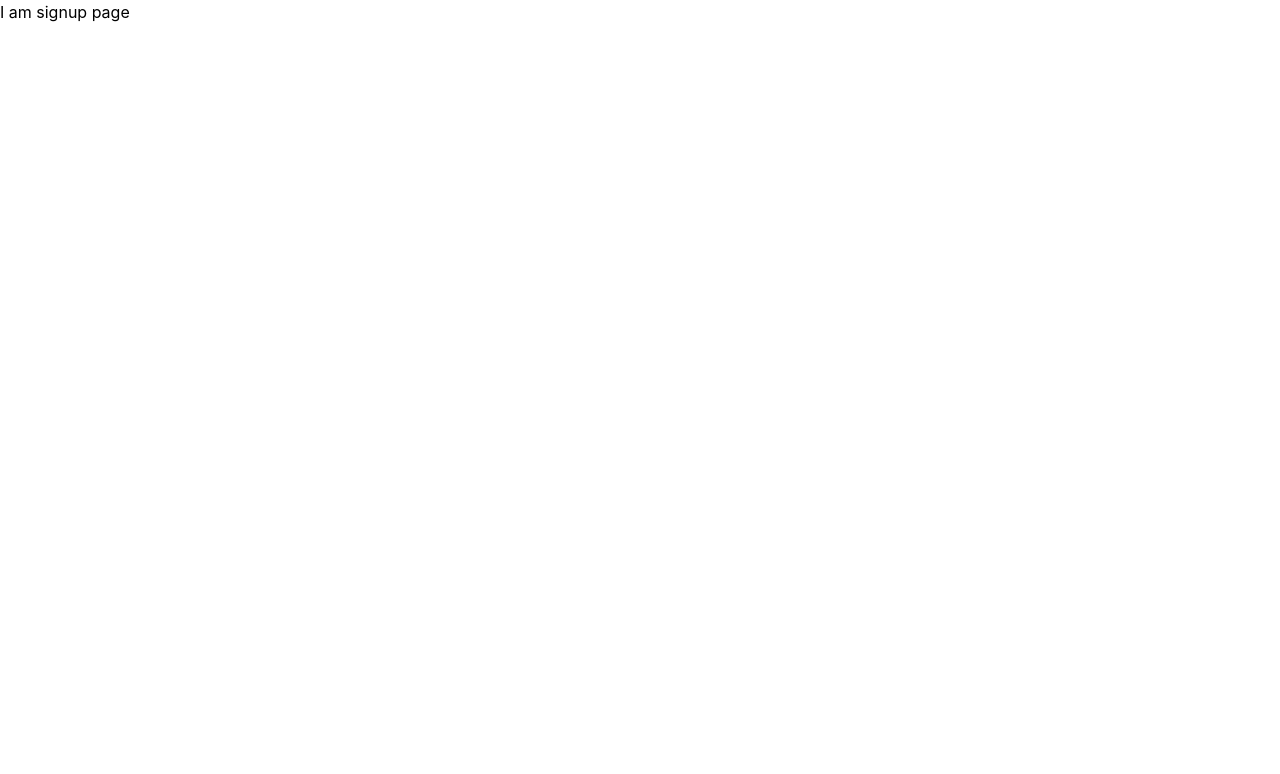
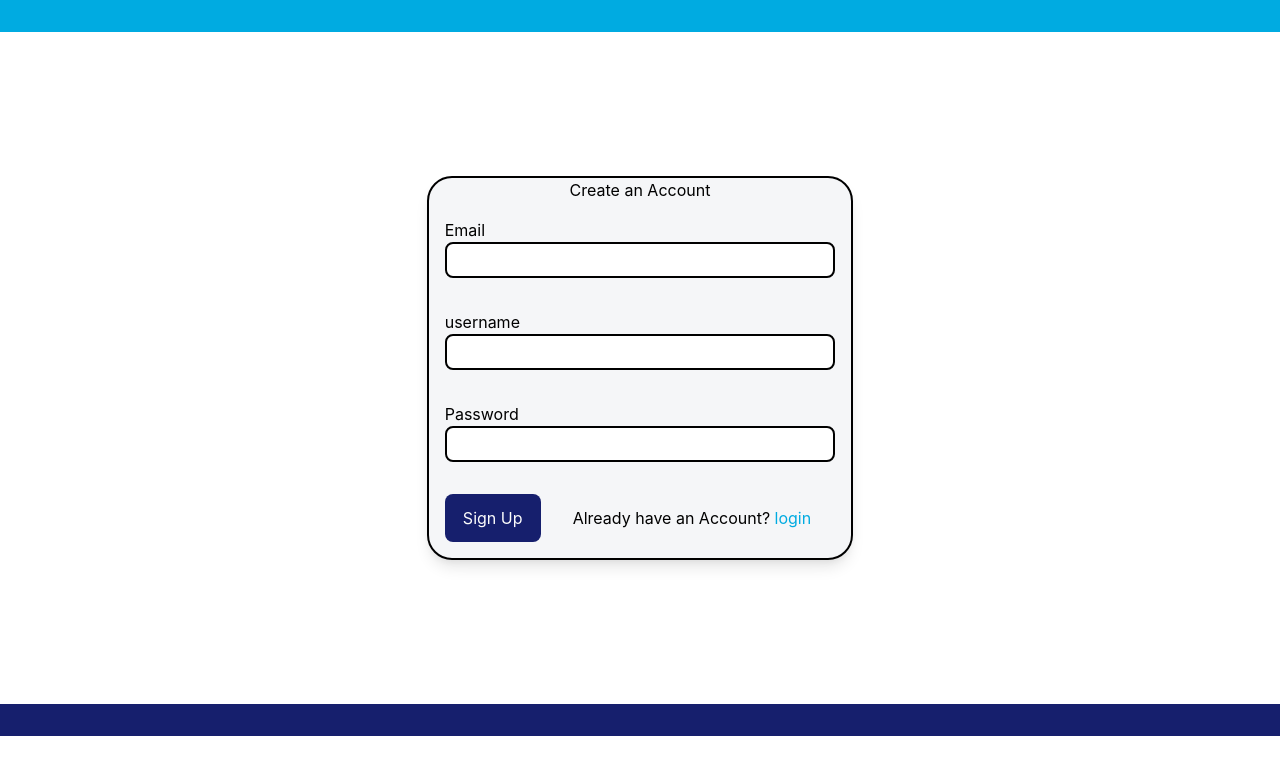
Before and after one commit to alexc957/My-Note-Taking-App, a React (Create React App) app: page /signup in a window 1280 px wide. Shown: the top 774 px of the page. Built offline with nearby package versions, Linux system fonts and the light colour scheme.

Commit message:
sign up page almost done

```diff
--- a/src/components/Card.js
+++ b/src/components/Card.js
@@ -3,13 +3,13 @@ import { Link } from 'react-router-dom'
 
 export default function Card({plan, features}) {
     return (
-        <div className="w-56 h-64 p-8 border-2 divide-opacity-10 rounded-lg m-4 flex flex-col justify-between items-center">
+        <div className="w-56 h-64 p-8 border-2 divide-opacity-10 rounded-lg m-4 flex flex-col justify-between items-center shadow-lg">
             <p className="text-center" data-testid={plan}>{plan}</p>
             <ul>
                 {features.map((feature,i)=> <li key={i} data-testid={plan+"Feature"} className="text-sm w-54 p-1">{feature}</li>)}
             </ul>
 
-            <button className="mt-4 w-16 bg-blue-dark border border-2 rounded text-primary text-md"> <a href="/signup">SignUp</a></button>
+            <button className="mt-4 w-16 bg-blue-dark border border-2 rounded text-primary text-md" ><Link to="/signup"  data-testid={`button-${plan}`}>SignUp</Link></button>
 
 
         </div>
--- a/src/pages/LandinPage.js
+++ b/src/pages/LandinPage.js
@@ -17,6 +17,7 @@ export default function LandinPage() {
            {/*   header goes here */ }
            <Header/>
 
+
            {/* feature section goes here  */}
            <Features />
 
--- a/src/pages/SignUp.js
+++ b/src/pages/SignUp.js
@@ -1,9 +1,62 @@
-import React from 'react'
+import React, { useState } from 'react'
+import Footer from '../components/Footer'
+import Header from '../components/Header'
+import NavBar from '../components/NavBar'
 
 export default function SignUp() {
+    const [email, setEmail] = useState('')
+    const [username, setUsername] = useState('')
+    const [password,setPassword] = useState('')
     return (
-        <div>
-            I am signup page
-        </div>
+        <>
+            <NavBar/>
+
+            <div className="container-sm mx-auto  flex flex-col items-center mb-32 mt-32">
+                <div className="border-2 w-1/3  rounded-large m-4 shadow-lg bg-gray h-96">
+                <h3 className="text-center" data-testid="title">Create an Account</h3>
+
+                <form className="flex flex-col m-4">
+                    <label htmlFor="email" data-testid="email">Email</label>
+                    <input
+                        id="email"
+                        value={email}
+                        type="email"
+                        onChange={({target})=>setEmail(target.value)}
+                        className="border-2 rounded-lg pb-2 mb-8"/>
+
+                    <label htmlFor="username" data-testid="username">username</label>
+                    <input
+                        id="username"
+                        value={username}
+                        type="text"
+                        onChange={({target})=>setUsername(target.value)}
+                        className="border-2 rounded-lg pb-2  mb-8"/>
+
+                    <label htmlFor="password" data-testid="password">Password</label>
+                    <input
+                        id="password"
+                        value={password}
+                        type="password"
+                        onChange={({target})=>setPassword(target.value)}
+                        className="border-2 rounded-lg pb-2 mb-8"/>
+
+
+                    <div className="flex flex-row items-center pb-4">
+                    <button type="submit" className="rounded-lg w-24 h-12 bg-blue-dark text-primary mr-8">Sign Up</button>
+                    <span>Already have an Account? <p className="text-blue inline" data-testid="login">login</p></span>
+                    </div>
+
+
+
+
+                </form>
+
+                </div>
+
+            </div>
+
+            <Footer/>
+
+        </>
     )
 }
--- a/tailwind.config.js
+++ b/tailwind.config.js
@@ -7,14 +7,29 @@ module.exports = {
       blue: {
         dark: "#161F6D",
         DEFAULT: "#00ABE1"
+      },
+      gray: {
+        DEFAULT: "#F5F6F8"
       }
     },
     textColor: {
-      'primary': "#fcfcfc"
+      'primary': "#fcfcfc",
+      "blue": "#00ABE1"
+    },
+    borderRadius: {
+      'none': '0',
+     'sm': '0.125rem',
+     DEFAULT: '0.25rem',
+
+     'md': '0.375rem',
+     'lg': '0.5rem',
+     'full': '9999px',
+     'large': '25px',
     }
   },
   variants: {
     extend: {},
   },
+
   plugins: [],
 }
```
Also changed, not shown: 2 other files (tests, documents, lock files or other folders).
